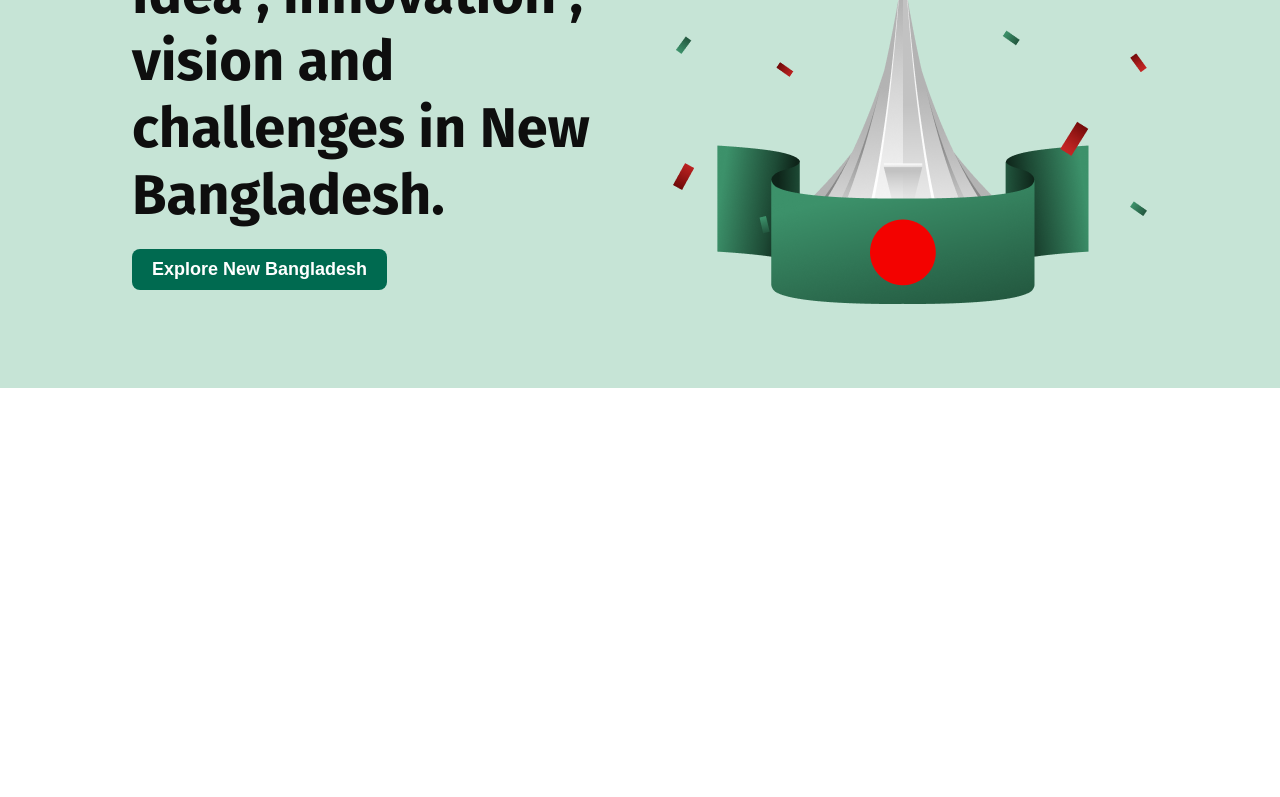
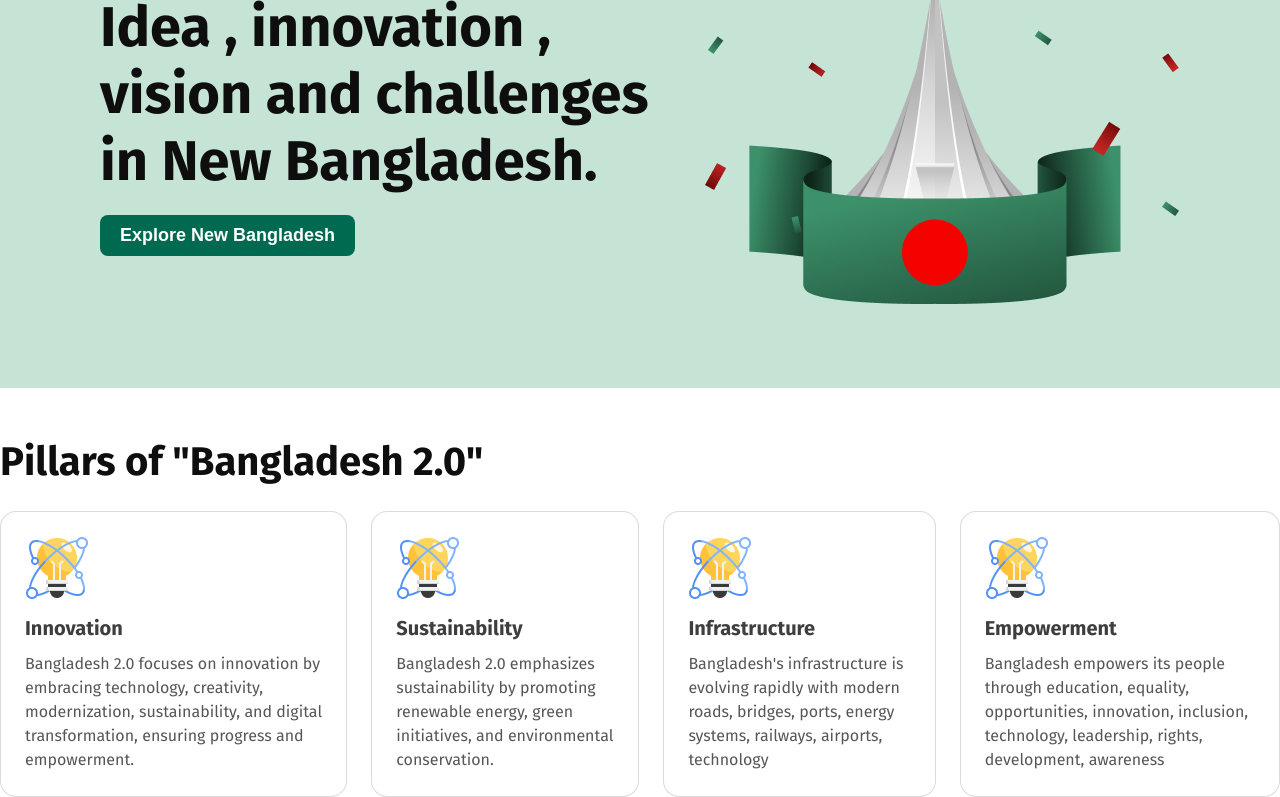
Before and after one commit to Syfulislam01/bangladesh-assignment11, a plain HTML site: page index.html in a window 1280 px wide. Shown: the part 299-1096 px from the top of the page. Before the commit the page ends 800 px from the top, so only its background shows below. Drawn offline with Linux system fonts and the light colour scheme.

Commit message:
Pillars of Bangladesh Done Section

```diff
--- a/index.html
+++ b/index.html
@@ -12,8 +12,7 @@
                 <h3>Bangladesh 2.0</h3>
                 <button>Sign In</button>
         </nav>
-     </header>
-    <section class="banner-section">
+        <div class="banner-section">
             <div class="banner-content">
               <h3>Bangladesh 2.0</h3>
               <h1>Idea , innovation , vision and challenges in New Bangladesh.</h1>
@@ -22,6 +21,35 @@
             <div class="banner-image">
               <img src="./assets/hero.png" alt="" />
             </div>
+          </div>
+     </header>
+    <main>
+        <section>
+            <h1 class="head-title">Pillars of "Bangladesh 2.0"</h1>
+            <div class="pillars-container">
+                <div class="pillar">
+                    <img src="assets/card-icon.png" alt="">
+                    <h4 class="pillar-title">Innovation</h4>
+                    <p class="pillar-description">Bangladesh 2.0 focuses on innovation by embracing technology, creativity, modernization, sustainability, and digital transformation, ensuring progress and empowerment.
+                    </p>
+                </div>
+                <div class="pillar">
+                    <img src="assets/card-icon.png" alt="">
+                    <h4 class="pillar-title">Sustainability</h4>
+                    <p class="pillar-description">Bangladesh 2.0 emphasizes sustainability by promoting renewable energy, green initiatives, and environmental conservation.</p>
+                </div>
+                <div class="pillar">
+                    <img src="assets/card-icon.png" alt="">
+                    <h4 class="pillar-title">Infrastructure</h4>
+                    <p class="pillar-description">Bangladesh's infrastructure is evolving rapidly with modern roads, bridges, ports, energy systems, railways, airports, technology</p>
+                </div>
+                <div class="pillar">
+                    <img src="assets/card-icon.png" alt="">
+                    <h4 class="pillar-title">Empowerment</h4>
+                    <p class="pillar-description">Bangladesh empowers its people through education, equality, opportunities, innovation, inclusion, technology, leadership, rights, development, awareness</p>
+                </div>
+            </div>
         </section>
+    </main>
   </body>
 </html>
--- a/styles.css
+++ b/styles.css
@@ -1,19 +1,20 @@
 @import url("https://fonts.googleapis.com/css2?family=Fira+Sans:ital,wght@0,100;0,200;0,300;0,400;0,500;0,600;0,700;0,800;0,900;1,100;1,200;1,300;1,400;1,500;1,600;1,700;1,800;1,900&display=swap");
 
 * {
-  margin: 0px;
-  padding: 0px;
+  margin: 0 auto;
+  padding: 0;
   box-sizing: border-box;
 }
 body {
   font-family: "Fira Sans", serif;
+  max-width: 1280px;
 }
 
 nav {
   display: flex;
+  justify-content: space-between;
   align-items: center;
-  justify-content: space-between;
-  margin: 20px 250px;
+  margin: 20px;
 }
 nav h3 {
   color: rgb(14, 14, 14);
@@ -24,7 +25,6 @@ nav h3 {
 nav button {
   padding: 15px 30px 15px 30px;
   background-color: white;
-  box-sizing: border-box;
   border: 1px solid rgb(0, 106, 80);
   border-radius: 8px;
   color: rgb(0, 106, 80);
@@ -34,7 +34,6 @@ nav button {
 
 .banner-section {
   display: flex;
-  flex-direction: row;
   justify-content: center;
   align-items: center;
   padding: 80px 100px 80px 100px;
@@ -43,7 +42,7 @@ nav button {
 }
 
 .banner-content {
-  max-width: 50%;
+  max-width: 70%;
 }
 
 .banner-content h3 {
@@ -70,3 +69,36 @@ nav button {
   border: none;
   background: rgb(0, 106, 80);
 }
+
+.head-title {
+  color: rgb(14, 14, 14);
+  font-size: 40px;
+  font-weight: 700;
+  margin-bottom: 25px;
+}
+.pillars-container {
+  display: flex;
+  gap: 24px;
+}
+
+.pillar {
+  padding: 24px;
+  box-sizing: border-box;
+  border: 1px solid rgba(14, 14, 14, 0.15);
+  border-radius: 16px;
+  background: rgb(255, 255, 255);
+}
+.pillar-title {
+  color: rgba(14, 14, 14, 0.8);
+  font-family: Fira Sans;
+  font-size: 20px;
+  font-weight: 700;
+  line-height: 24px;
+  margin: 12px 0px;
+}
+.pillar-description {
+  color: rgba(14, 14, 14, 0.7);
+  font-size: 16px;
+  font-weight: 400;
+  line-height: 24px;
+}
```
Lines whose indentation alone changed are shown as unchanged.
